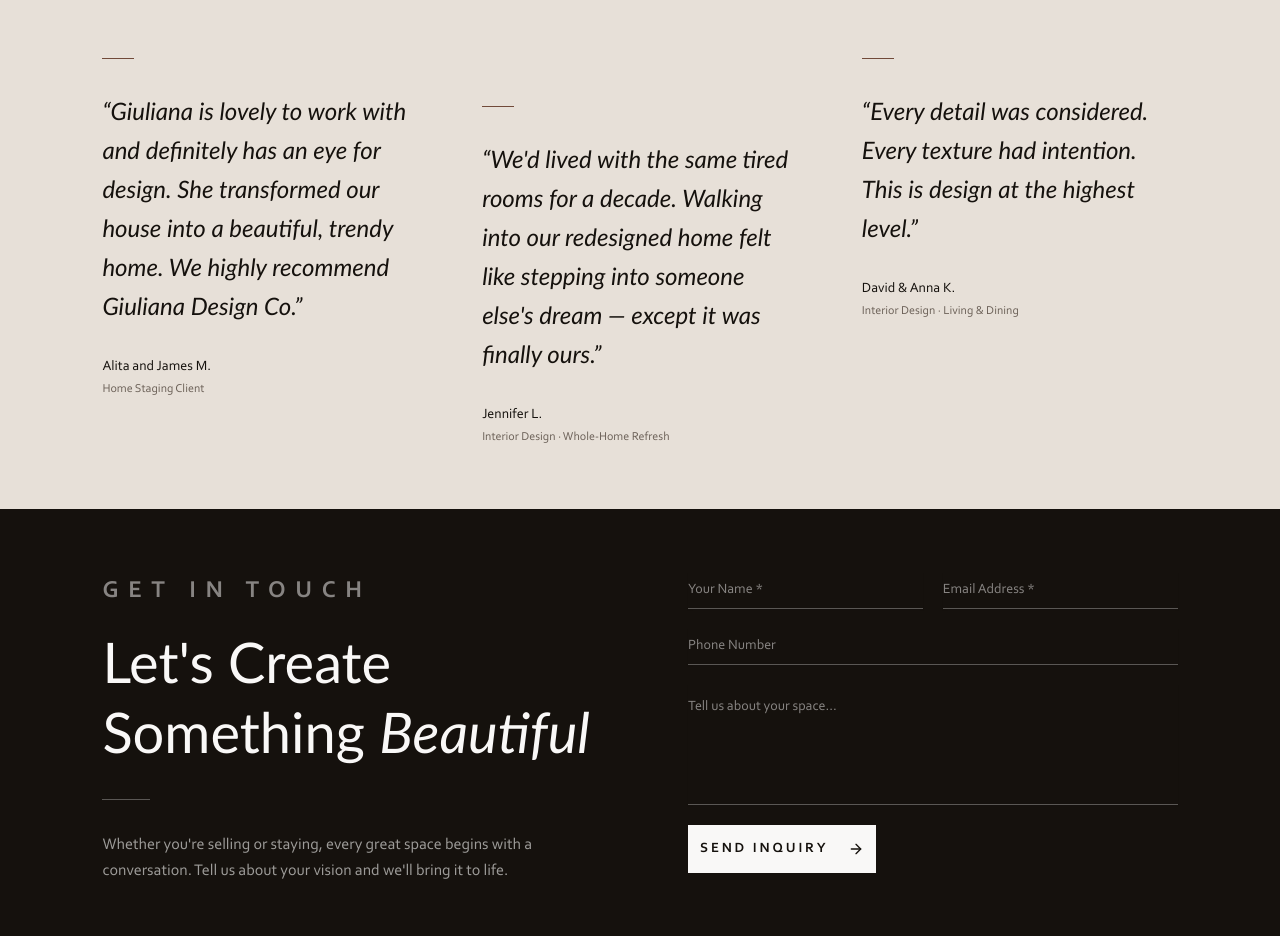
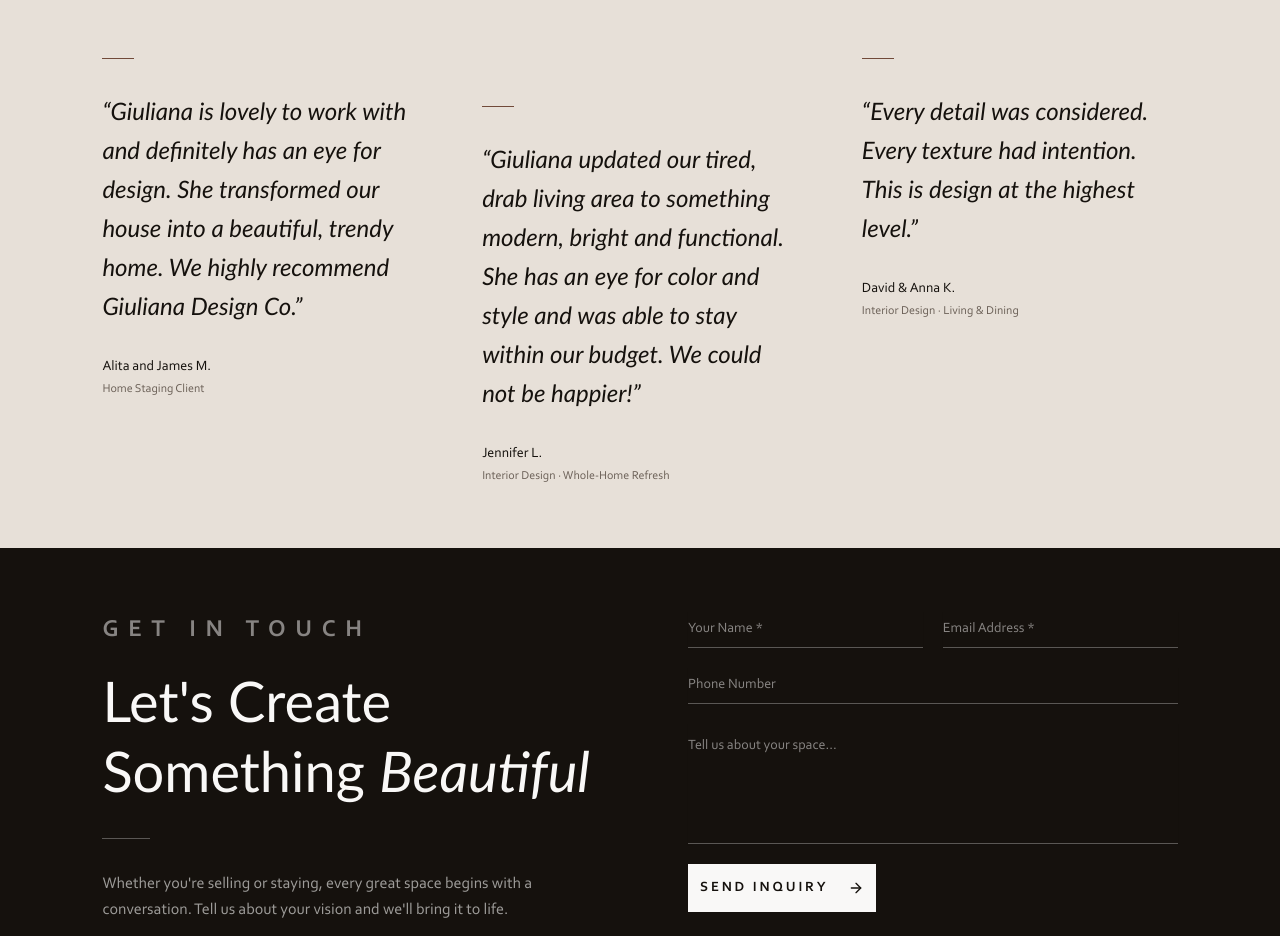
Before and after one commit to bilottag/v0-gdc, a Next.js app: page / in a window 1280 px wide. Shown: the part 4200-5136 px from the top of the page. Built offline with nearby package versions, Linux system fonts and the light colour scheme.

Commit message:
feat: update testimonial quote for modern and budget-friendly design
Updated testimonial to reflect positive experience with modern, bright, and functional redesign within budget

Co-authored-by: bilottag <196687159+bilottag@users.noreply.github.com>

```diff
--- a/components/testimonial-section.tsx
+++ b/components/testimonial-section.tsx
@@ -9,7 +9,7 @@ const testimonials = [
     context: "Home Staging Client",
   },
   {
-    quote: "We'd lived with the same tired rooms for a decade. Walking into our redesigned home felt like stepping into someone else's dream — except it was finally ours.",
+    quote: "Giuliana updated our tired, drab living area to something modern, bright and functional. She has an eye for color and style and was able to stay within our budget. We could not be happier!",
     author: "Jennifer L.",
     context: "Interior Design · Whole-Home Refresh",
   },
```
